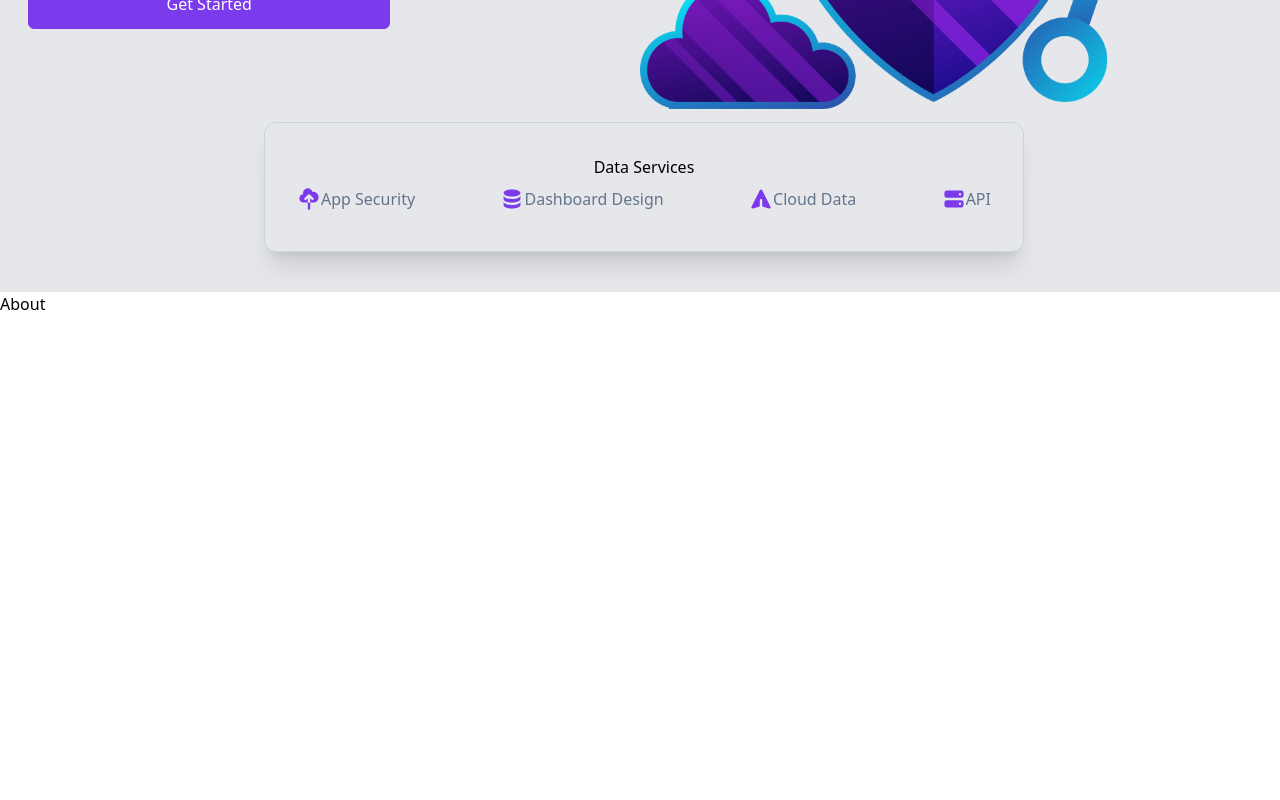
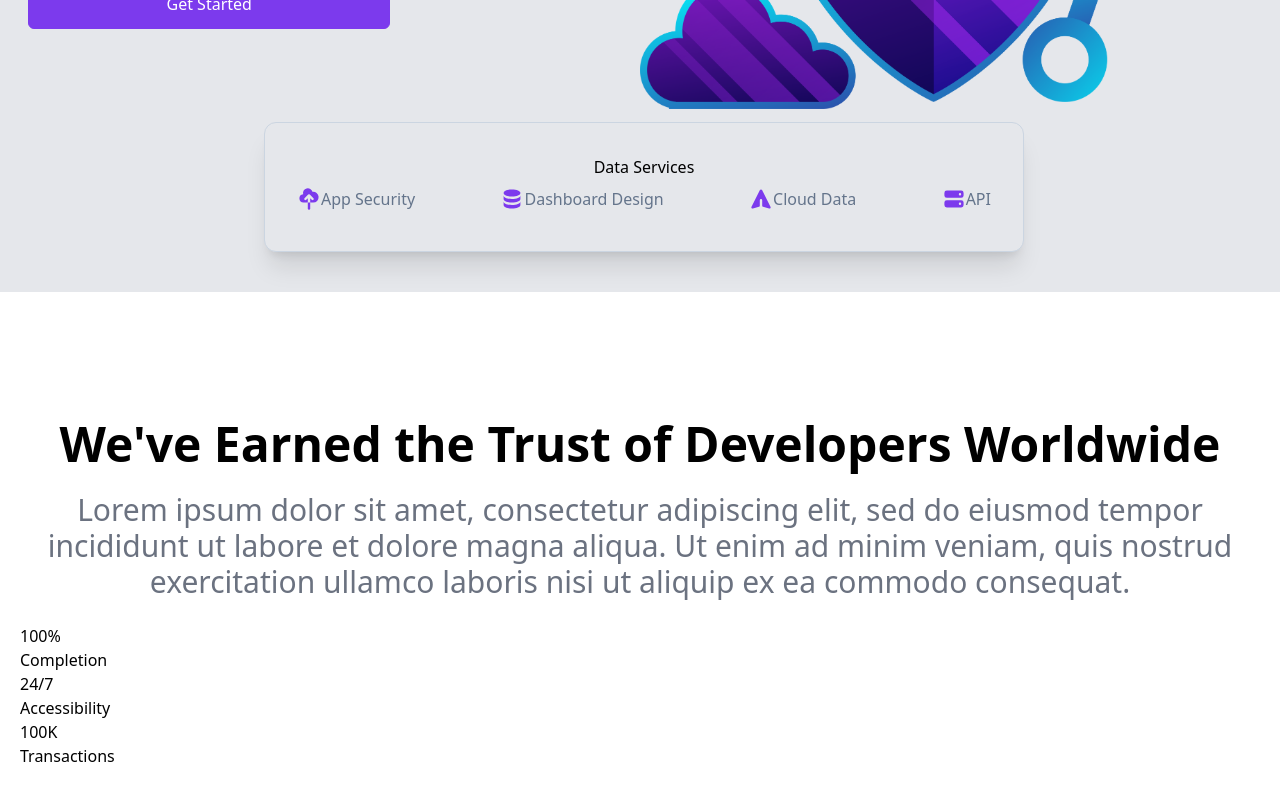
Before and after one commit to radosav-perisic/claut, a React (Vite) app: page / in a window 1280 px wide. Shown: the part 508-1308 px from the top of the page. Before the commit the page ends 824 px from the top, so only its background shows below. Built offline with nearby package versions, Linux system fonts and the light colour scheme.

Commit message:
Add Trust-Building Elements to About

```diff
--- a/src/components/About.jsx
+++ b/src/components/About.jsx
@@ -2,7 +2,28 @@ import React from 'react'
 
 const About = () => {
   return (
-    <div>About</div>
+    <div className='w-full my-32'>
+     <div className='max-w-[1240px] mx-auto'>
+        <div className='text-center'>
+            <h2 className='text-5xl font-bold'>We've Earned the Trust of Developers Worldwide</h2>
+            <p className='text-3xl py-6 text-gray-500'>Lorem ipsum dolor sit amet, consectetur adipiscing elit, sed do eiusmod tempor incididunt ut labore et dolore magna aliqua. Ut enim ad minim veniam, quis nostrud exercitation ullamco laboris nisi ut aliquip ex ea commodo consequat. </p>
+        </div>
+        <div>
+            <div>
+                <p>100%</p>
+                <p>Completion</p>
+            </div>
+            <div>
+                <p>24/7</p>
+                <p>Accessibility</p>
+            </div>
+            <div>
+                <p>100K</p>
+                <p>Transactions</p>
+            </div>
+        </div>
+     </div>
+    </div>
   )
 }
 
```
